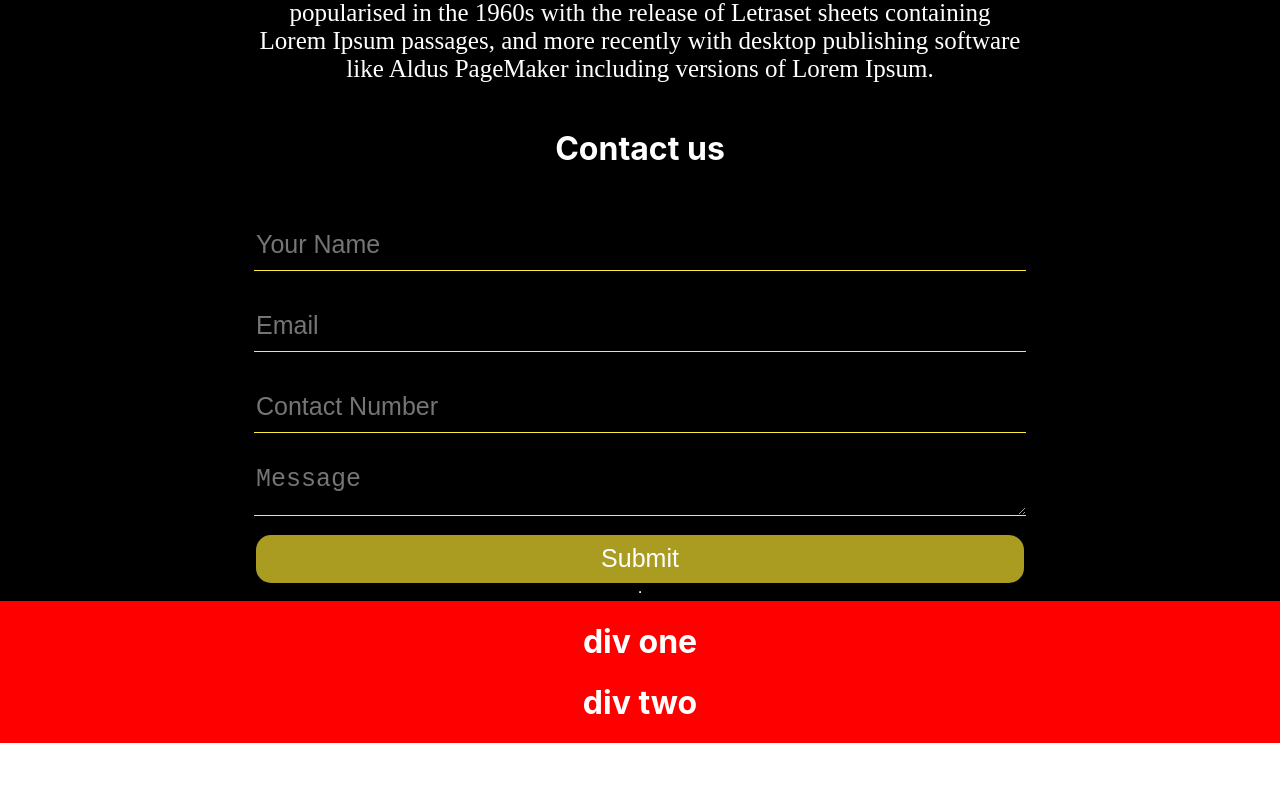
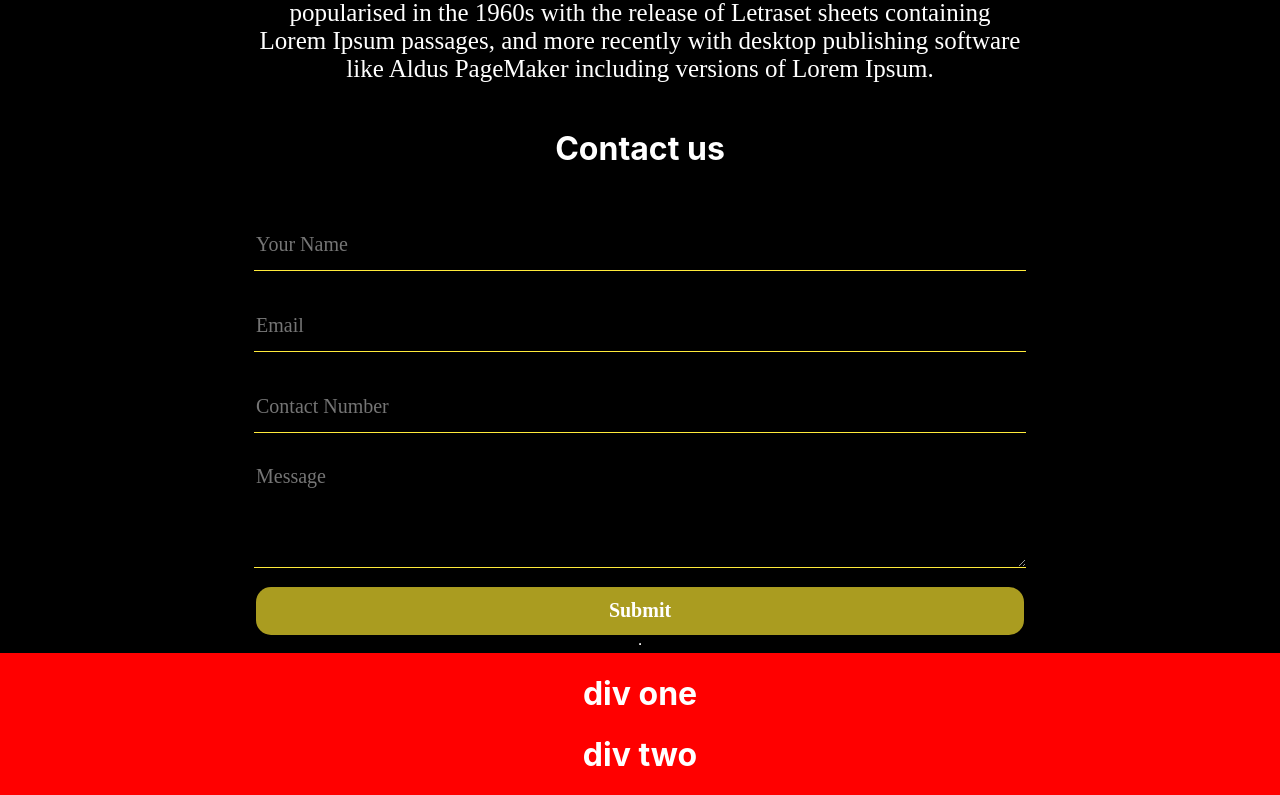
Before and after one commit to UmairSaeedBhatti/ocheesy_web, a React (Create React App) app: page / in a window 1280 px wide. Shown: the part 1279-2074 px from the top of the page. Before the commit the page ends 2022 px from the top, so only its background shows below. Built offline with nearby package versions, Linux system fonts and the light colour scheme.

Commit message:
contact us form design

```diff
--- a/src/Components/Contact_us/Contactus_form.css
+++ b/src/Components/Contact_us/Contactus_form.css
@@ -3,12 +3,13 @@
     width: 60%;
 height: 3rem;
 color: #fdfdfd;
-font-size: 25px;
 background-color: black;
 outline: 0;
 border-width: 0px 0 1px;
 border-color: #ffeb3b;
 margin-top: 30px;
+font-family: Francois One;
+font-size: 20px;
 }
 
 
@@ -21,4 +22,13 @@ margin-top: 30px;
     border: none;
     background-color: #AA9C20;
     margin-top: 15px;
+    font-weight: bold;
+    font-family: Francois One;
+   font-size: 20px;
+
 }
+
+
+.Message-area{
+    height: 100px;
+}
--- a/src/Components/Contact_us/Contactus_form.js
+++ b/src/Components/Contact_us/Contactus_form.js
@@ -35,7 +35,6 @@ function ContactUs(){
             ></input>
             <div>
             <textarea className="inputfield Message-area" placeholder="Message">
-
                </textarea>
             </div>
 
```
